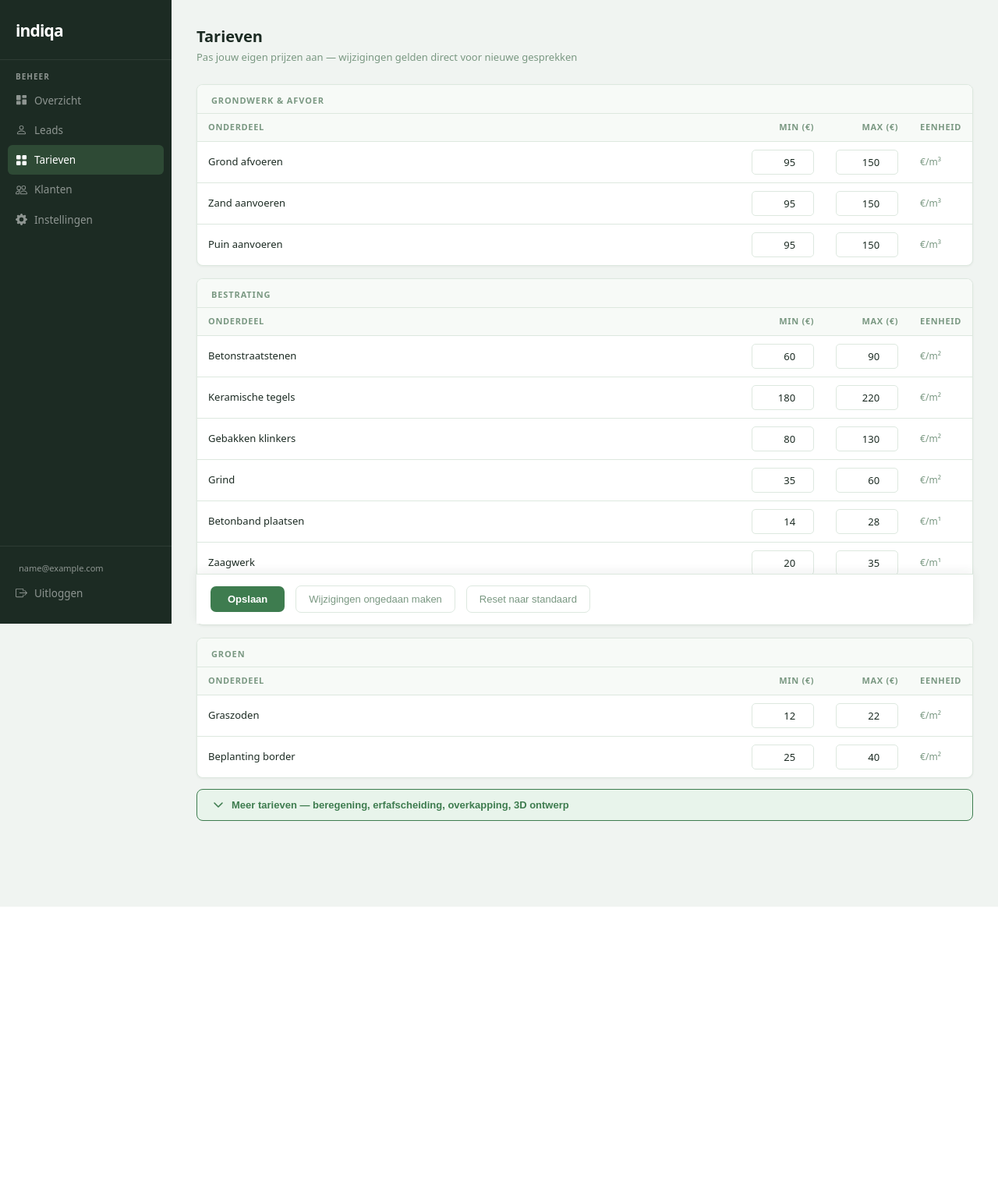
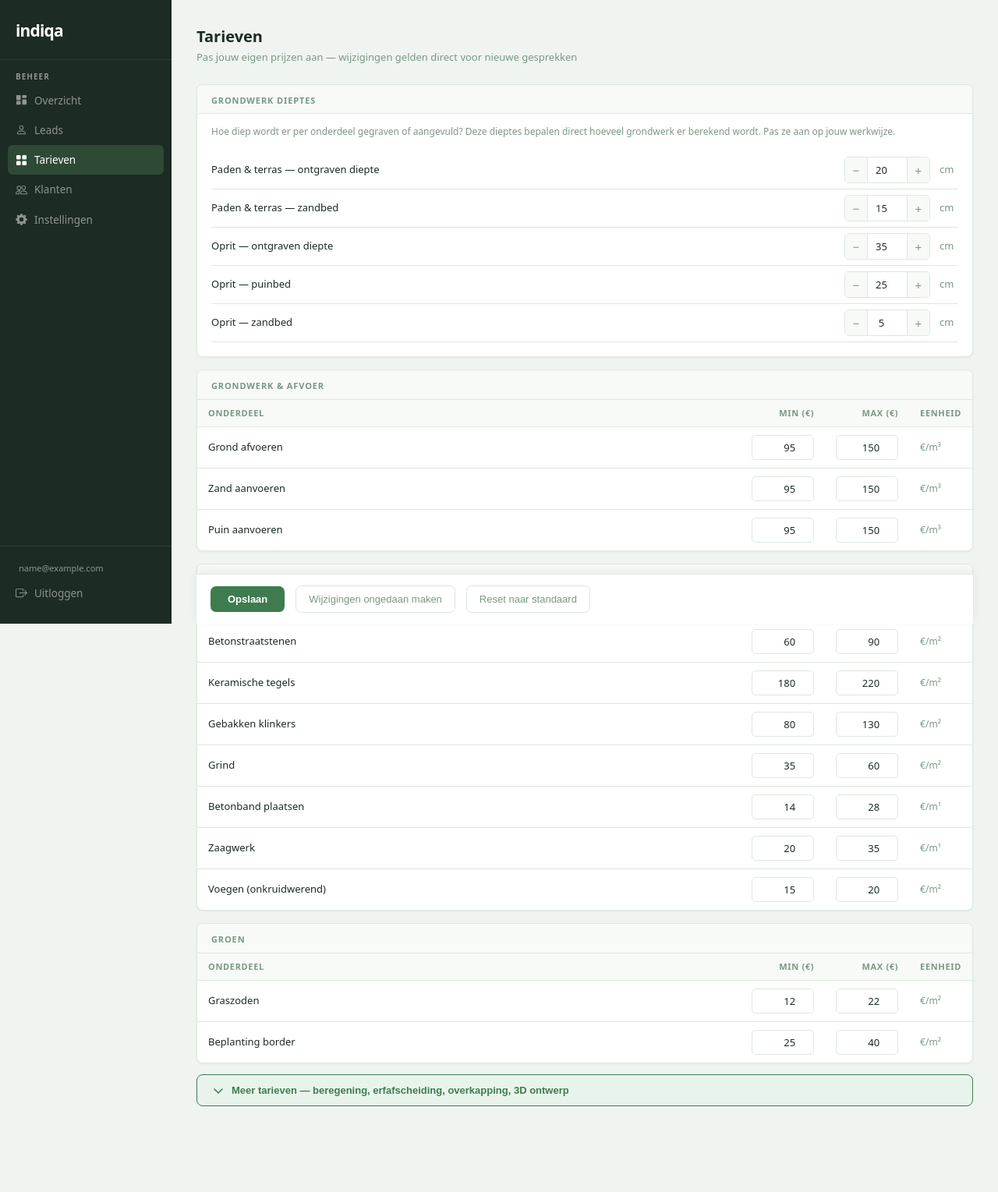
Before and after one commit to MaikVeldman/hovenier-chatbot-demo, a Flask app: page /beheer/tarieven in a window 1280 px wide. Shown: the whole page at 78% size. Before the commit the page ends 1163 px from the top, so only its background shows below. Run offline with Flask 3, Linux system fonts and the light colour scheme; the visitor is signed in with stand-in values (Sample User, id 1); data that the repository does not hold is empty.

Commit message:
Feat: grondwerk dieptes instelbaar in tarieven + bug fix instellingen save

```diff
--- a/core/pricing/price_table.py
+++ b/core/pricing/price_table.py
@@ -27,6 +27,9 @@ class PriceTable:
         self.grondwerk_dieptes: Dict[str, float] = dict(GRONDWERK_DIEPTES)
         inst = (tenant_config.instellingen or {}) if tenant_config else {}
         self.zaagwerk_pct: float = float(inst.get("zaagwerk_pct", 35)) / 100.0
+        for k, v_cm in (inst.get("grondwerk_dieptes") or {}).items():
+            if k in self.grondwerk_dieptes:
+                self.grondwerk_dieptes[k] = float(v_cm) / 100.0
 
     def get(self, key: str, default: Any = (0, 0)) -> Tuple[int, int]:
         return self._data.get(key, default)
--- a/server.py
+++ b/server.py
@@ -657,6 +657,15 @@ _VK_CATEGORIEEN = [
     ("vlonder",    "Vlonder",    "m²", 2, 10),
 ]
 
+# (key, label, standaard in cm)
+_GRONDWERK_DIEPTE_VELDEN = [
+    ("paden_terras_afvoer", "Paden & terras — ontgraven diepte", 20),
+    ("paden_terras_zand",   "Paden & terras — zandbed",          15),
+    ("oprit_afvoer",        "Oprit — ontgraven diepte",          35),
+    ("oprit_puin",          "Oprit — puinbed",                   25),
+    ("oprit_zand",          "Oprit — zandbed",                    5),
+]
+
 
 @app.route("/beheer/tarieven", methods=["GET", "POST"])
 @_admin_required
@@ -703,7 +712,19 @@ def admin_tarieven():
             zaag_pct = max(1, min(100, zaag_pct))
         except (ValueError, TypeError):
             zaag_pct = 35
-        repo.save_instellingen(tenant_id, {"zaagwerk_pct": zaag_pct})
+
+        inst = repo.get_instellingen(tenant_id)
+        inst["zaagwerk_pct"] = zaag_pct
+        gd_save = {}
+        for key, _, standaard in _GRONDWERK_DIEPTE_VELDEN:
+            try:
+                val = int(request.form.get(f"diepte_{key}", standaard))
+                val = max(1, min(200, val))
+            except (ValueError, TypeError):
+                val = standaard
+            gd_save[key] = val
+        inst["grondwerk_dieptes"] = gd_save
+        repo.save_instellingen(tenant_id, inst)
 
         _refresh_price_table()
         return redirect(url_for("admin_tarieven", opgeslagen=1))
@@ -712,6 +733,11 @@ def admin_tarieven():
     vk_overrides   = repo.get_volume_kortingen(tenant_id) if repo else {}
     instellingen   = repo.get_instellingen(tenant_id) if repo else {}
     zaagwerk_pct   = int(instellingen.get("zaagwerk_pct", 35))
+    _gd_inst = instellingen.get("grondwerk_dieptes", {})
+    grondwerk_dieptes_cm = {
+        key: int(_gd_inst.get(key, standaard))
+        for key, _, standaard in _GRONDWERK_DIEPTE_VELDEN
+    }
     opgeslagen     = request.args.get("opgeslagen") == "1"
 
     categorieen = []
@@ -755,6 +781,8 @@ def admin_tarieven():
         categorieen=categorieen,
         vk_categorieen=vk_categorieen,
         zaagwerk_pct=zaagwerk_pct,
+        grondwerk_dieptes_cm=grondwerk_dieptes_cm,
+        diepte_velden=_GRONDWERK_DIEPTE_VELDEN,
         opgeslagen=opgeslagen,
         db_actief=bool(repo),
     )
--- a/templates/admin/tarieven.html
+++ b/templates/admin/tarieven.html
@@ -288,6 +288,28 @@
 
 <form method="POST" action="{{ url_for('admin_tarieven') }}">
 
+  <div class="card" style="margin-bottom:14px;">
+    <div class="cat-header">Grondwerk dieptes</div>
+    <div style="padding:14px 18px 18px;">
+      <p class="vk-hint">Hoe diep wordt er per onderdeel gegraven of aangevuld? Deze dieptes bepalen direct hoeveel grondwerk er berekend wordt. Pas ze aan op jouw werkwijze.</p>
+      {% for key, label, standaard in diepte_velden %}
+      <div style="display:flex;align-items:center;gap:12px;padding:7px 0;border-bottom:1px solid var(--border);">
+        <span style="flex:1;font-size:13px;color:var(--text);">{{ label }}</span>
+        <div class="vk-stepper">
+          <button type="button" class="step-btn" onclick="stepVk('diepte_{{ key }}', -1)">−</button>
+          <input class="vk-input" type="number" min="1" max="200" step="1"
+                 name="diepte_{{ key }}" id="diepte_{{ key }}"
+                 value="{{ grondwerk_dieptes_cm[key] }}"
+                 style="width:52px;"
+                 {% if not db_actief %}disabled{% endif %}>
+          <button type="button" class="step-btn" onclick="stepVk('diepte_{{ key }}', 1)">+</button>
+        </div>
+        <span style="font-size:13px;color:var(--text-3);width:24px;">cm</span>
+      </div>
+      {% endfor %}
+    </div>
+  </div>
+
   {% set geavanceerd_cats = ["Vlonders", "Beregening", "Overkapping & verlichting", "Erfafscheiding", "3D Tuinontwerp"] %}
 
   {% for cat in categorieen %}
```
